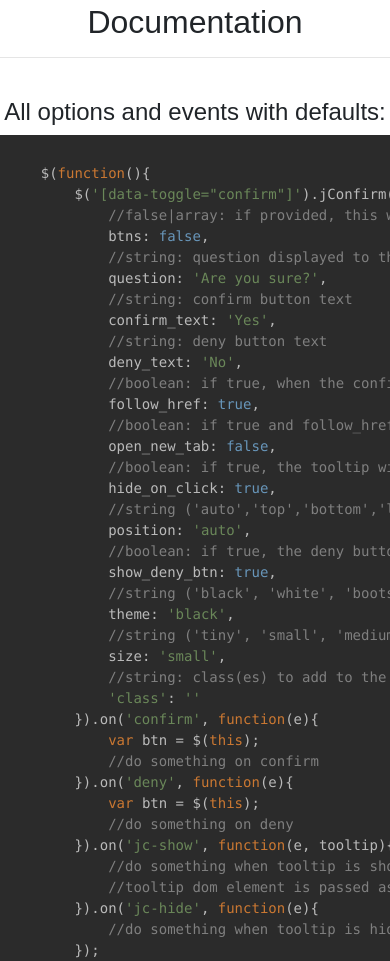
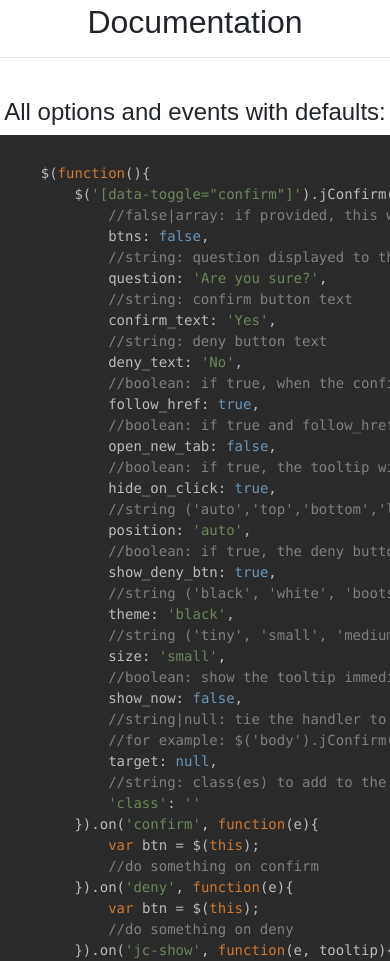
Before and after one commit to HTMLGuyLLC/jConfirm, a website: page index.html in a window 390 px wide. Shown: the part 1451-2412 px from the top of the page. Drawn offline with nearby package versions, Linux system fonts and the light colour scheme.

Commit message:
fix for chainability (return this instead of false), added new options 'target' and 'open_now'

```diff
--- a/index.html
+++ b/index.html
@@ -190,6 +190,11 @@
             theme: 'black',
             //string ('tiny', 'small', 'medium', 'large')
             size: 'small',
+            //boolean: show the tooltip immediately on instantiation
+            show_now: false,
+            //string|null: tie the handler to a child of the supplier dom element (good for dynamically added elements)
+            //for example: $('body').jConfirm({'target':'a.confirm'}).on('confirm', function(){ });
+            target: null,
             //string: class(es) to add to the tooltip
             'class': ''
         }).on('confirm', function(e){
--- a/jConfirm.js
+++ b/jConfirm.js
@@ -20,7 +20,7 @@
         //if there's nothing being passed
         if( typeof this === 'undefined' || this.length !== 1 )
         {
-            return false;
+            return this;
         }
 
         //get list of options
@@ -47,6 +47,8 @@
             deny_text: options.deny_text,
             show_deny_btn: options.show_deny_btn,
             position: options.position,
+            show_now: options.show_now,
+            target: options.target,
             dataAttr: 'jConfirm',
             //create tooltip html
             createTooltipHTML: function(){
@@ -103,8 +105,8 @@
                 if( typeof existing !== 'undefined' && existing !== null ) {
 
                     //disable handler
-                    existing.dom_wrapped.off('touchstart mousedown', existing.toggleTooltipHandler);
-                    existing.dom_wrapped.off('click', existing.preventDefaultHandler);
+                    existing.dom_wrapped.off('touchstart mousedown', helper.target, existing.toggleTooltipHandler);
+                    existing.dom_wrapped.off('click', helper.target, existing.preventDefaultHandler);
 
                     //attach resize handler to reposition tooltip
                     $(window).off('resize', existing.onResize);
@@ -121,8 +123,8 @@
                 //attach on handler to show tooltip
                 //use touchstart and mousedown just like if you click outside the tooltip to close it
                 //this way it blocks the hide if you click the button a second time to close the tooltip
-                helper.dom_wrapped.on('touchstart mousedown', helper.toggleTooltipHandler);
-                helper.dom_wrapped.on('click', helper.preventDefaultHandler);
+                helper.dom_wrapped.on('touchstart mousedown', helper.target, helper.toggleTooltipHandler);
+                helper.dom_wrapped.on('click', helper.target, helper.preventDefaultHandler);
 
                 //attach to dom for easy access later
                 helper.dom_wrapped.data(helper.dataAttr, helper);
@@ -474,7 +476,15 @@
 
         helper.destroy();
 
-        return helper.initialize();
+        var initialized = helper.initialize();
+
+        //if showing immediately, do it!
+        if( helper.show_now )
+        {
+            helper.show();
+        }
+
+        return initialized;
     };
 
     $.jConfirm = {};
@@ -496,6 +506,8 @@
         theme: 'black',
         size: 'small',
         backdrop: false,
+        show_now: false,
+        target: null,
     }
 
 })(jQuery);
--- a/package.json
+++ b/package.json
@@ -1,6 +1,6 @@
 {
   "name": "jconfirm",
-  "version": "4.2.2",
+  "version": "4.3.0",
   "description": "jQuery confirmation tooltip plugin",
   "repository": {
     "type": "git",
```
Also changed, not shown: README.md, jConfirm.min.js.
